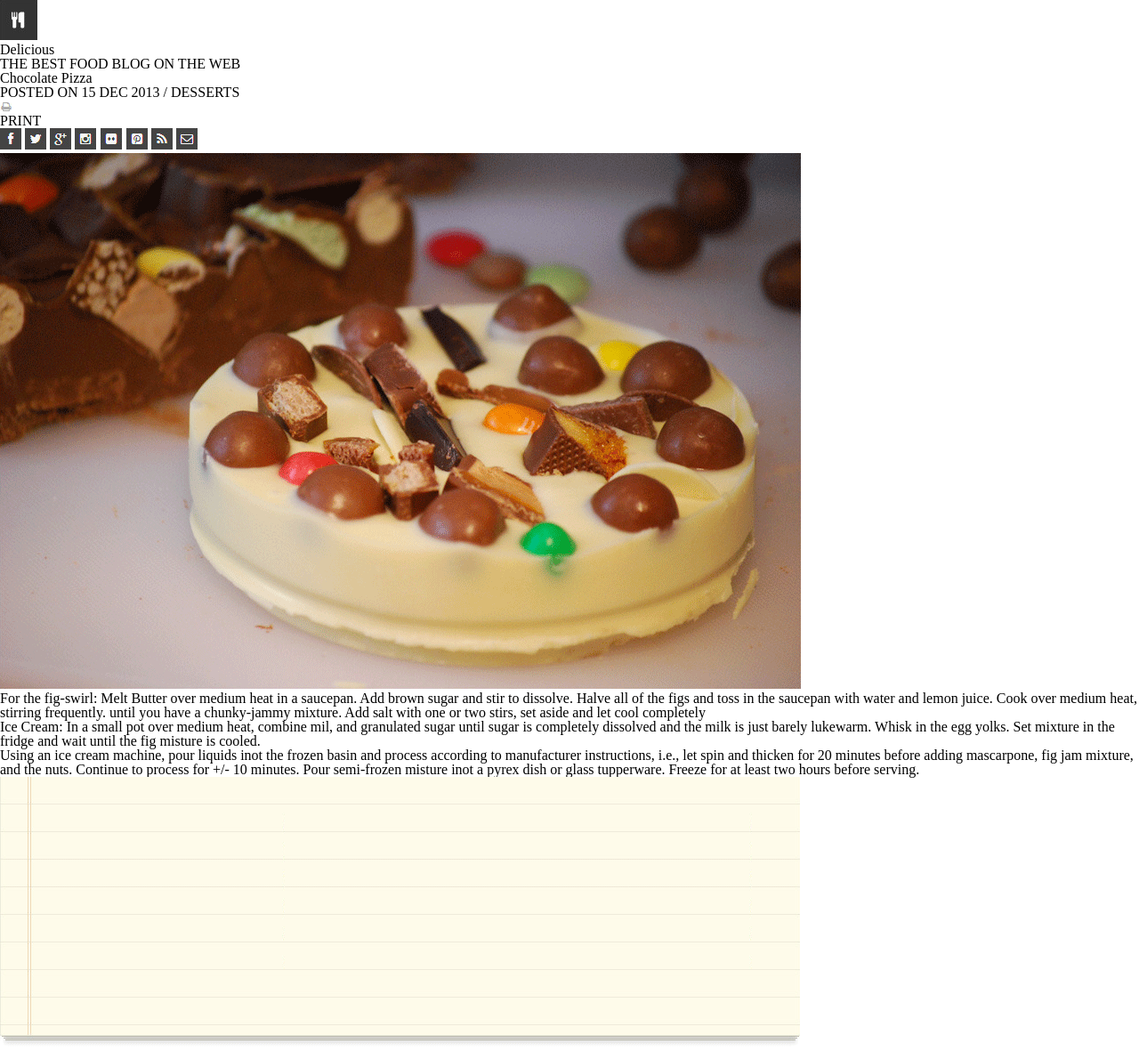
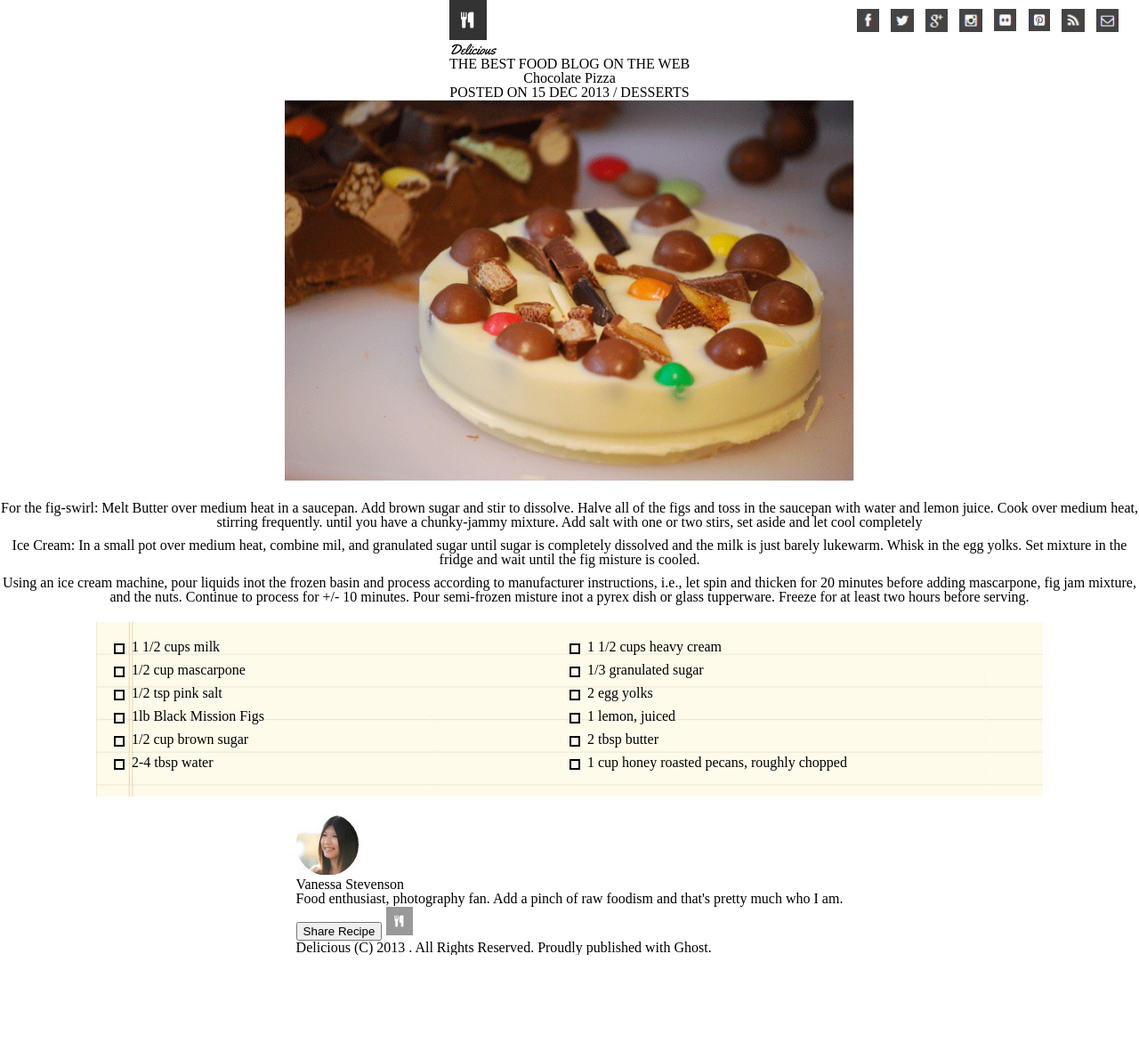
Before and after one commit to AlysonDorfman/chocolate-pizza, a plain HTML site: page index.html in a window 1280 px wide. Shown: the top 1181 px of the page at 89% size. After the commit the page ends 1073 px from the top, so only its background shows below. Drawn offline with Linux system fonts and the light colour scheme.

Commit message:
CSS changes

```diff
--- a/index.html
+++ b/index.html
@@ -1,23 +1,27 @@
+<!-- index.html -->
+
 <!DOCTYPE html>
 <html lang="en">
 <head>
     <meta charset="UTF-8">
     <meta name="viewport" content="width=device-width, initial-scale=1.0">
     <title>Delicious</title>
+    <link href="https://fonts.googleapis.com/css2?family=Yellowtail&display=swap" rel="stylesheet">
     <link rel="stylesheet" href="reset.css">
     <link rel="stylesheet" href="style.css">
 </head>
 <body>
+
   <header>
     <img src="logo.png" alt="Logo">
-    <h1>Delicious</h1>
+    <h1 id="delicious">Delicious</h1>
     <h2>THE BEST FOOD BLOG ON THE WEB</h2>
   </header>
+
   <h1>Chocolate Pizza</h1>
   <h2>POSTED ON 15 DEC 2013 / DESSERTS</h2>
-  <img src="print-icon.png" alt="Print">
-  <p>PRINT</p>
-  <!-- Needs print functionality -->
+
+  <!-- Social icons container -->
   <div class="social-icons">
     <a href="https://facebook.com" target="_blank"><img src="fb-icon.png" alt="Facebook"></a>
     <a href="https://twitter.com" target="_blank"><img src="twit-icon.png" alt="Twitter"></a>
@@ -27,15 +31,23 @@
     <a href="https://printerest.com" target="_blank"><img src="pint-icon.png" alt="Pinterest"></a>
     <a href="https://rss.com" target="_blank"><img src="rss-icon.png" alt="RSS"></a>
     <a href="?" target="_blank"><img src="mail-icon.png" alt="Twitter"></a>
-    <!-- Come back here to figure out how to link mail icon to send mail! -->
   </div>
-<img src="choco-pizza.png" alt="Chololate Pizza">
-<section>
+
+  <!-- Main image container -->
+  <div class="main-image-container">
+    <img src="choco-pizza.png" alt="Chocolate Pizza">
+  </div>
+
+  <!-- Paragraphs container -->
+  <section class="paragraphs-container">
     <p> For the fig-swirl: Melt Butter over medium heat in a saucepan. Add brown sugar and stir to dissolve. Halve all of the figs and toss in the saucepan with water and lemon juice. Cook over medium heat, stirring frequently. until you have a chunky-jammy mixture. Add salt with one or two stirs, set aside and let cool completely</p>
     <p>Ice Cream: In a small pot over medium heat, combine mil, and granulated sugar until sugar is completely dissolved and the milk is just barely lukewarm. Whisk in the egg yolks. Set mixture in the fridge and wait until the fig misture is cooled.</p>
     <p>Using an ice cream machine, pour liquids inot the frozen basin and process according to manufacturer instructions, i.e., let spin and thicken for 20 minutes before adding mascarpone, fig jam mixture, and the nuts. Continue to process for +/- 10 minutes. Pour semi-frozen misture inot a pyrex dish or glass tupperware. Freeze for at least two hours before serving.</p>
   </section>
-<img src="list-bg.png" alt="Chololate Pizza">
+
+  <!-- Ingredients list container -->
+  <div class="ingredients-list">
+    <!-- First column of the ingredients list -->
     <ul>
       <li>1 1/2 cups milk</li>
       <li>1/2 cup mascarpone</li>
@@ -44,6 +56,8 @@
       <li>1/2 cup brown sugar</li>
       <li>2-4 tbsp water</li>
     </ul>
+
+    <!-- Second column of the ingredients list -->
     <ul>
       <li>1 1/2 cups heavy cream</li>
       <li>1/3 granulated sugar</li>
@@ -52,7 +66,7 @@
       <li>2 tbsp butter</li>
       <li>1 cup honey roasted pecans, roughly chopped</li>
     </ul>
-</body>
+  </div>
 
   <footer>
     <img src="van-pic.png" alt="Vanessa Stevenson">
@@ -62,4 +76,6 @@
     <img src="small-logo.png" alt="Small Logo">
     <p>Delicious (C) 2013 . All Rights Reserved. Proudly published with Ghost.</p>
   </footer>
+
+</body>
 </html>
--- a/style.css
+++ b/style.css
@@ -0,0 +1,93 @@
+/* styles.css */
+
+/* Paragraphs container */
+.paragraphs-container {
+  text-align: center;
+  margin-top: 20px;
+}
+
+/* Space between paragraphs */
+.paragraphs-container p + p {
+  margin-top: 10px;
+}
+
+/* Ingredients list container */
+.ingredients-list {
+  display: flex;
+  justify-content: space-between;
+  width: 80%;
+  background-image: url('list-bg.png'); /* Set the background image */
+  background-size: cover;
+  padding: 20px; /* Add padding to create space around the lists */
+  margin: 20px auto; /* Center the lists below the paragraphs */
+}
+
+/* Individual list styling */
+.ingredients-list ul {
+  flex: 1;
+  list-style: none;
+  padding: 0;
+}
+
+/* List items styling */
+.ingredients-list li {
+  position: relative;
+  padding-left: 20px;
+  margin-bottom: 10px;
+  color: #000; /* Set text color to black */
+}
+
+/* Checkbox styling */
+.ingredients-list li:before {
+  content: '';
+  position: absolute;
+  left: 0;
+  top: 4px;
+  width: 12px;
+  height: 12px;
+  border: 2px solid #000; /* Set checkbox border color to black */
+  background-color: transparent; /* Make checkbox background transparent */
+  box-sizing: border-box;
+}
+
+/* Remaining CSS */
+#delicious {
+  font-family: 'Yellowtail', serif;
+}
+
+body {
+  margin: 0;
+  padding: 0;
+  display: flex;
+  flex-direction: column;
+  align-items: center;
+  justify-content: center;
+}
+
+/* Social icons container */
+.social-icons {
+  position: fixed;
+  top: 10px;
+  right: 10px;
+  display: flex;
+}
+
+/* Individual social icon styling */
+.social-icons img {
+  width: 2vw;
+  height: auto;
+  margin-right: 1vw;
+  transition: transform 0.3s ease;
+}
+
+/* Hover effect to make icons slightly larger on hover */
+.social-icons img:hover {
+  transform: scale(1.2);
+}
+
+/* Main image container */
+.main-image-container img {
+  width: 50vw;
+  max-width: 100%;
+  height: auto;
+}
```
Lines whose indentation alone changed are shown as unchanged.
